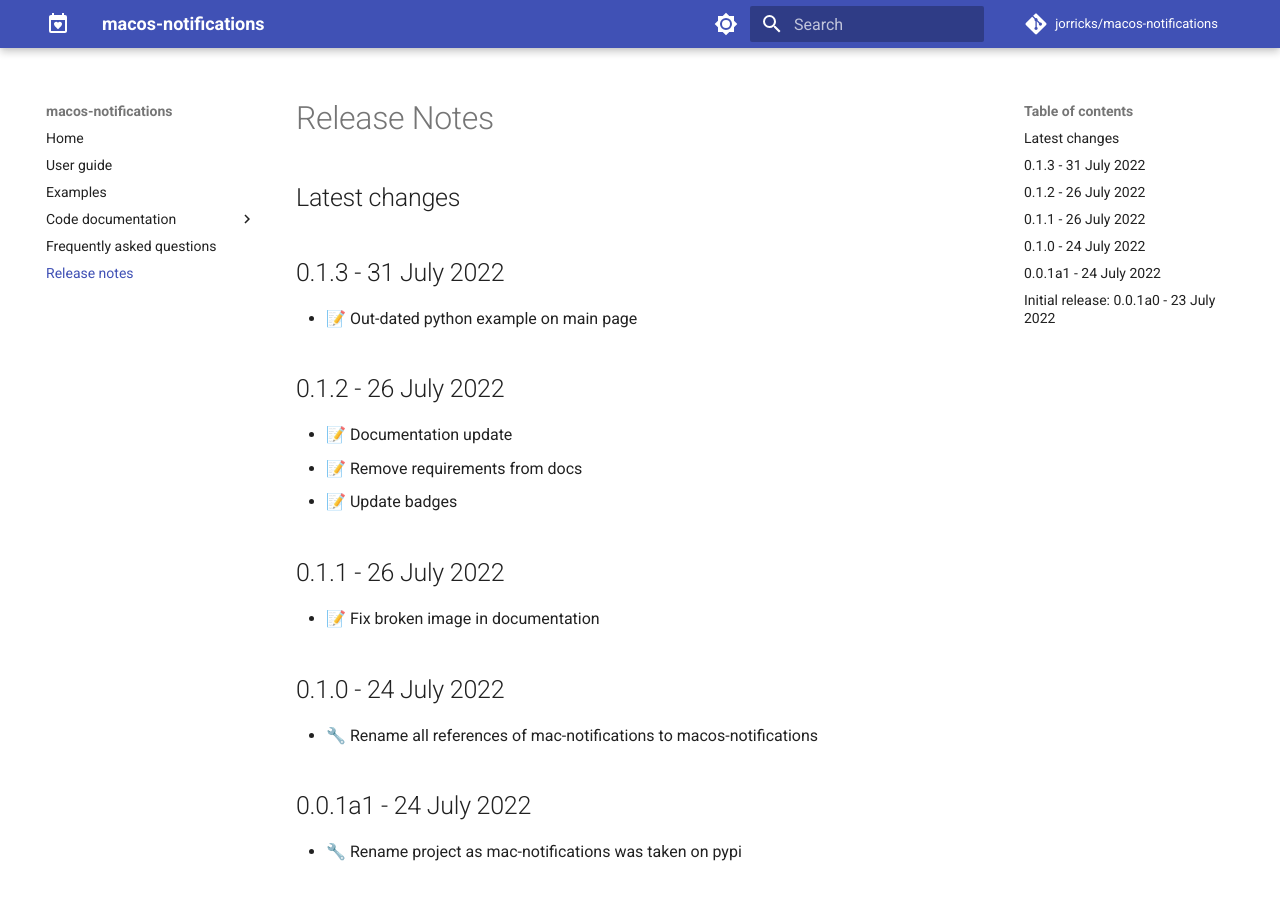
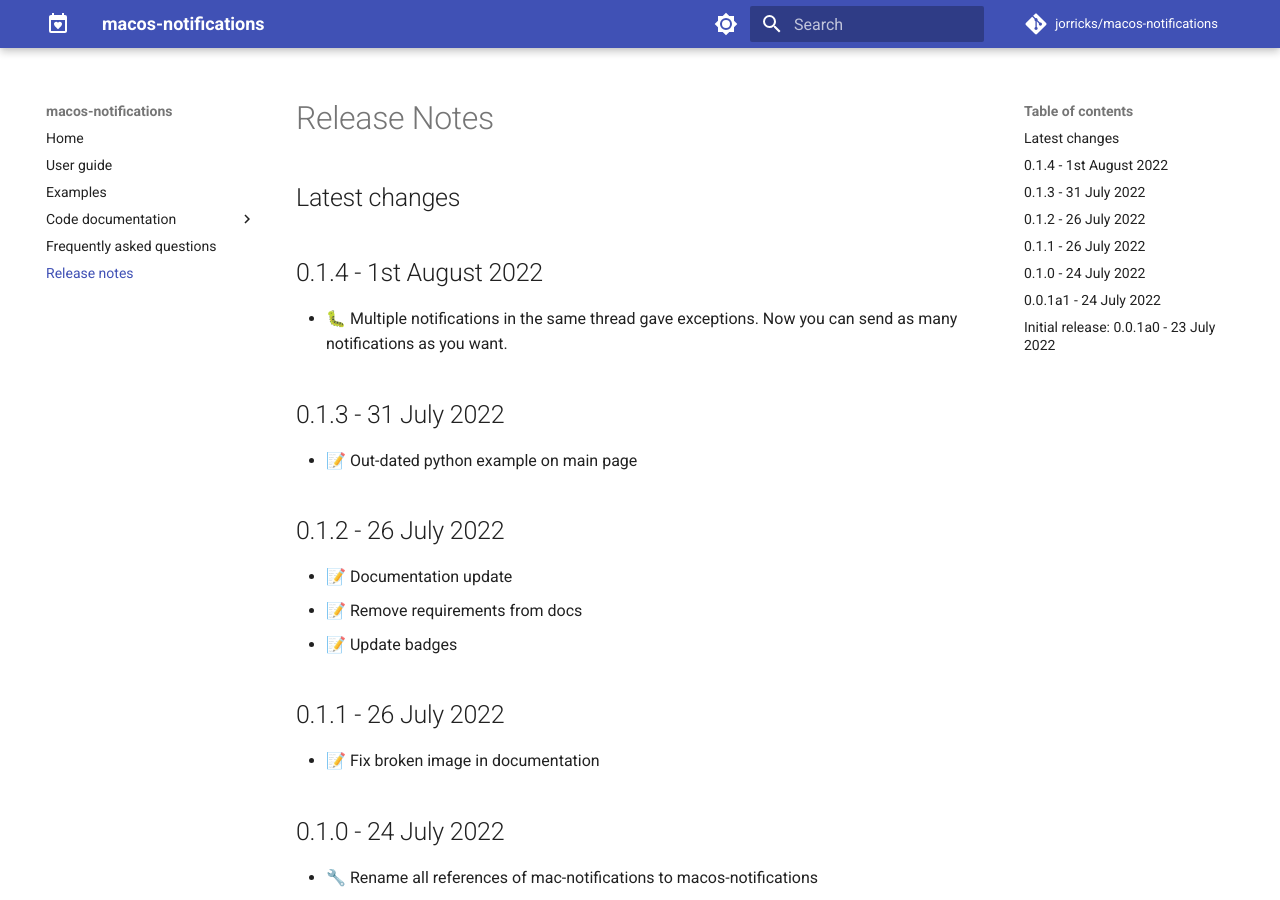
Before and after one commit to Jorricks/macos-notifications, an MkDocs documentation site: the page built from docs/release-notes.md, in a window 1280 px wide and 900 px high. Built offline with MkDocs 1.6.1 and Material for MkDocs 9.7.7, drawn with Linux system fonts in a browser that asks for light colours; comment, search, counter and statistics services are not loaded.

Commit message:
🔖 Release 0.1.4

```diff
--- a/docs/release-notes.md
+++ b/docs/release-notes.md
@@ -1,6 +1,9 @@
 # Release Notes
 
 ## Latest changes
+
+## 0.1.4 - 1st August 2022
+- 🐛 Multiple notifications in the same thread gave exceptions. Now you can send as many notifications as you want.
 
 ## 0.1.3 - 31 July 2022
 - 📝 Out-dated python example on main page
--- a/src/mac_notifications/__init__.py
+++ b/src/mac_notifications/__init__.py
@@ -4,4 +4,4 @@ Simple interactable Mac notifications with only pure-python dependencies
 
 from __future__ import annotations
 
-__version__ = "0.1.3"
+__version__ = "0.1.4"
```
